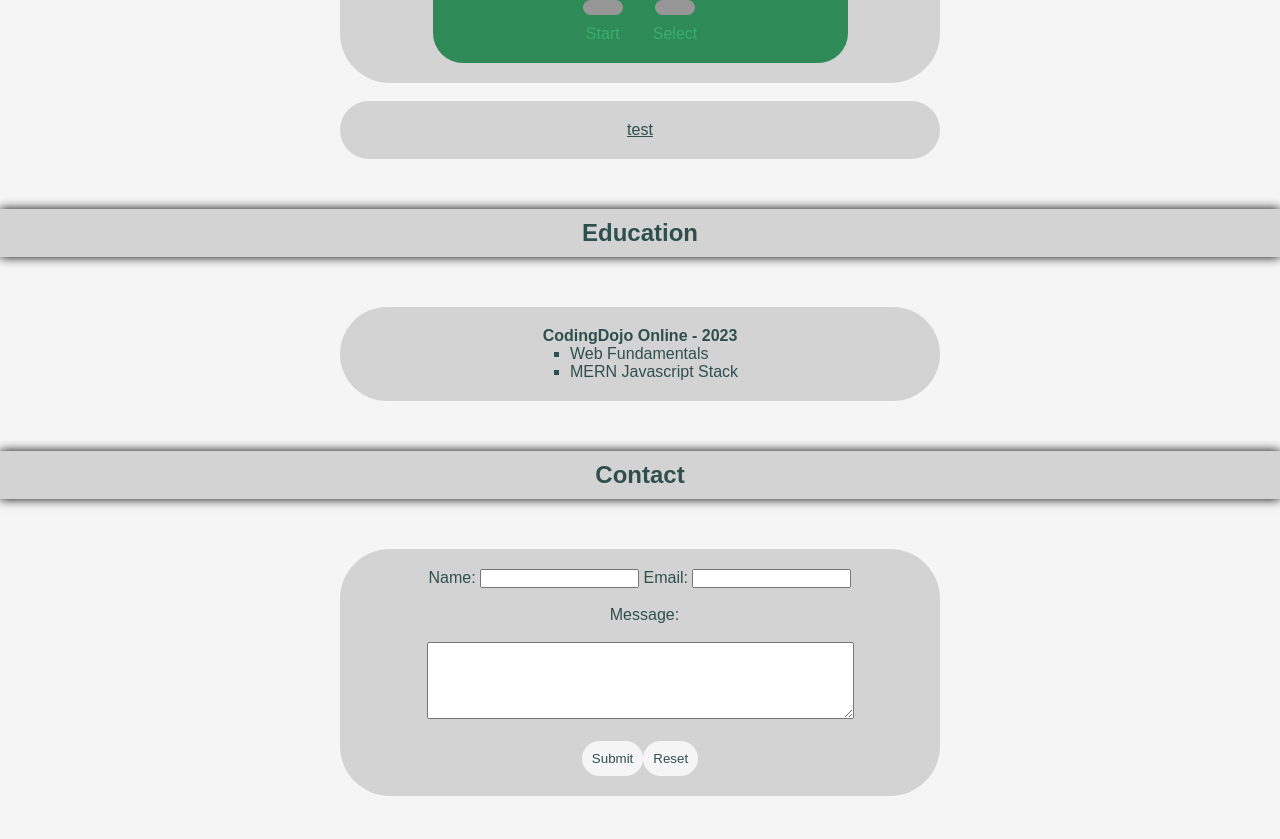
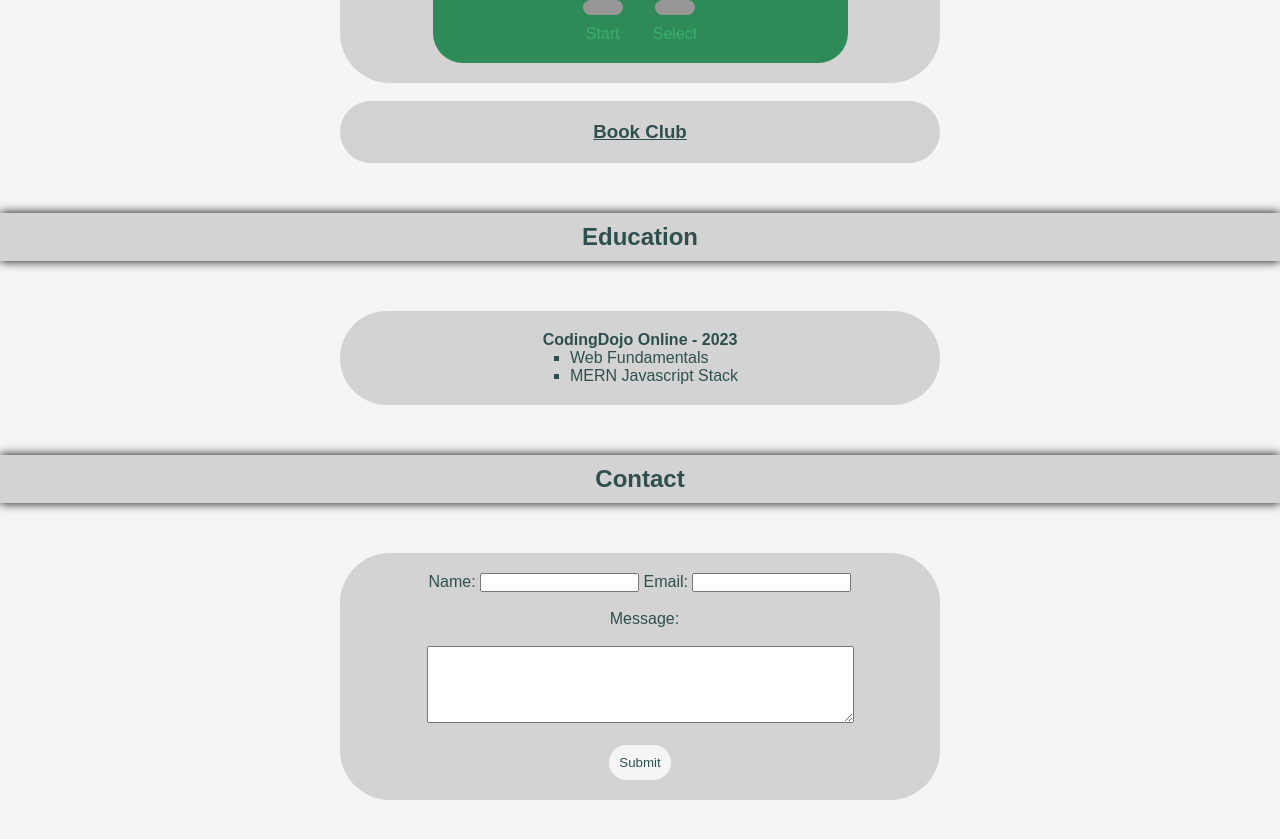
Before and after one commit to tylerwertman/website-fullstack, a React (Create React App) app in the folder client/: page / in a window 1280 px wide. Shown: the part 1600-2439 px from the top of the page. Built offline with nearby package versions, Linux system fonts and the light colour scheme; no server answers.

Commit message:
contact, projects

```diff
--- a/client/src/Components/Contact.jsx
+++ b/client/src/Components/Contact.jsx
@@ -42,17 +42,19 @@ const Contact = () => {
             <h2>Contact</h2>
             <div className="content" id="form">
                 <form onSubmit={submitHandler}>
-                    <label for="fname">Name: </label>
+                    <label htmlFor="fname">Name: </label>
                     <input type="text" id="fname" name="fname" value={message.fname} onChange={changeHandler} size="20" required/>&nbsp;
                     {/* <label for="lname">Last name:</label> */}
                     {/* <input type="text" id="lname" name="lname" size="20"><br/><br/> */}
                     <br className="hidden"/>
-                    <label for="email">Email: </label>
+                    <label htmlFor="email">Email: </label>
                     <input type="text" id="email" name="email" value={message.email} onChange={changeHandler} size="20" required/><br/><br/>
-                    <label for="message">&nbsp;&nbsp;Message:</label><br/><br/>
+
+                    <label htmlFor="message">&nbsp;&nbsp;Message:</label><br/><br/>
                     <textarea id="message" name="message" value={message.message} onChange={changeHandler} rows="5" cols="55" required></textarea><br/><br/>
+
                     <input type="submit" value="Submit"/>
-                    <input type="reset"/>
+                    {/* <input type="reset"/> */}
                 </form>
             </div>
         </div>
--- a/client/src/Components/Projects.jsx
+++ b/client/src/Components/Projects.jsx
@@ -10,7 +10,7 @@ const Projects = () => {
                 </div>
                 <br/>
                 <div className="content">
-                <a href="https://google.com">test</a>
+                <a href="http://bookclub.tylerw.xyz"><h3>Book Club</h3></a>
                 </div>
             </div>
     )
```
